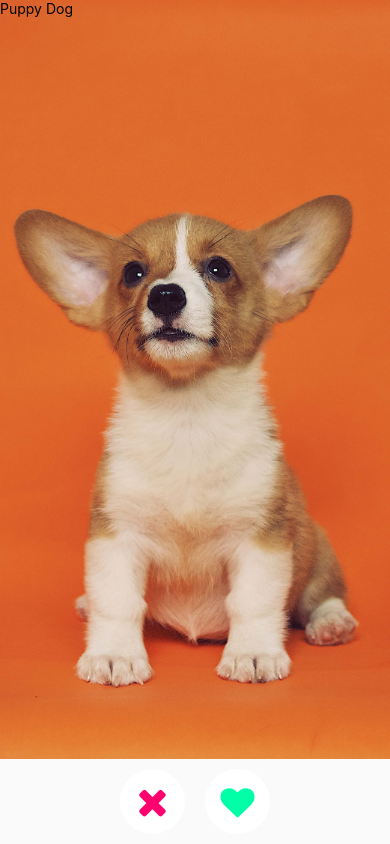
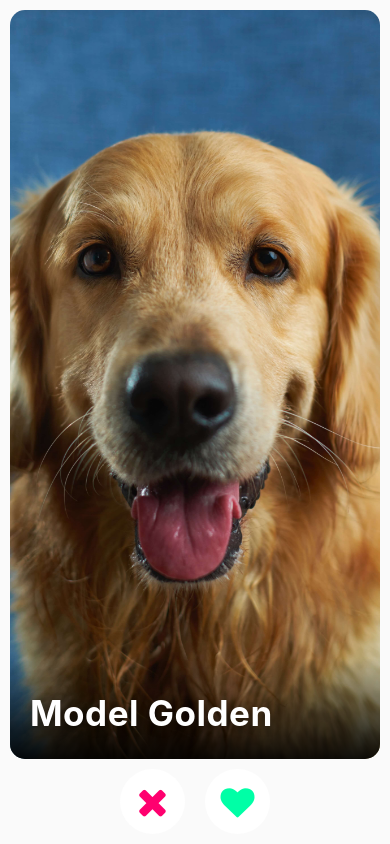
Before and after one commit to youssef-md/react-native-tinder-clone, a React Native app: screen / in a window 390 px wide. Built offline with nearby package versions, Linux system fonts and the light colour scheme.

Commit message:
Add gradient to enhance contrast for the avatar and the name

```diff
--- a/package.json
+++ b/package.json
@@ -9,6 +9,7 @@
   },
   "dependencies": {
     "expo": "~38.0.8",
+    "expo-linear-gradient": "~8.2.1",
     "expo-status-bar": "^1.0.2",
     "react": "~16.11.0",
     "react-dom": "~16.11.0",
--- a/src/Card/index.js
+++ b/src/Card/index.js
@@ -1,11 +1,12 @@
 import React from 'react';
 import { Animated } from 'react-native';
-import { Container, Image, Name } from './styles';
+import { Container, Image, Name, Gradient } from './styles';
 
 export default function Card({ name, source, style, ...rest }) {
   return (
     <Container as={Animated.View} style={style} {...rest}>
       <Image source={source} />
+      <Gradient />
       <Name>{name}</Name>
     </Container>
   );
--- a/src/Card/styles.js
+++ b/src/Card/styles.js
@@ -1,8 +1,14 @@
 import styled from 'styled-components/native';
-import { width, height } from '../../constants/deviceInfo';
+import { LinearGradient } from 'expo-linear-gradient';
+
+import { width, height } from '../../utils/deviceInfo';
 
 export const Container = styled.View`
   flex: 1;
+  margin: 10px 10px 0 10px;
+  overflow: hidden;
+  border-radius: 15px;
+  z-index: 2;
 `;
 
 export const Image = styled.Image`
@@ -12,4 +18,20 @@ export const Image = styled.Image`
 
 export const Name = styled.Text`
   position: absolute;
+  font-size: 35px;
+  font-weight: bold;
+  color: white;
+  text-shadow: 0 2px 10px rgba(0, 0, 0, 0.4);
+  letter-spacing: 0.5px;
+  bottom: 25px;
+  left: 20px;
 `;
+
+export const Gradient = styled(LinearGradient).attrs({
+  colors: ['transparent', 'rgba(0, 0, 0, 0.9)'],
+})`
+  position: absolute;
+  width: 100%;
+  bottom: 0;
+  height: 100px;
+`;
--- a/src/Footer/styles.js
+++ b/src/Footer/styles.js
@@ -8,7 +8,7 @@ export const Container = styled.View`
 `;
 
 export const RoundButton = styled.TouchableOpacity.attrs({
-  activeOpacity: 0.8,
+  activeOpacity: 0.7,
 })`
   background: white;
   justify-content: center;
--- a/src/Main/data.js
+++ b/src/Main/data.js
@@ -1,16 +1,8 @@
 export const pets = [
   {
-    name: 'Puppy Dog',
-    source: require('../../assets/pet1.jpg'),
+    name: 'Model Golden',
+    source: require('../../assets/pet6.jpg'),
   },
-  // {
-  //   name: 'Curious Collie',
-  //   source: require('../../assets/pet2.jpg'),
-  // },
-  // {
-  //   name: 'Nerd Dog',
-  //   source: require('../../assets/pet3.jpg'),
-  // },
   // {
   //   name: 'Smiley Husky',
   //   source: require('../../assets/pet4.jpg'),
@@ -20,7 +12,15 @@ export const pets = [
   //   source: require('../../assets/pet5.jpg'),
   // },
   // {
-  //   name: 'Model Golden',
-  //   source: require('../../assets/pet6.jpg'),
+  //   name: 'Curious Collie',
+  //   source: require('../../assets/pet2.jpg'),
+  // },
+  // {
+  //   name: 'Puppy Dog',
+  //   source: require('../../assets/pet1.jpg'),
+  // },
+  // {
+  //   name: 'Nerd Dog',
+  //   source: require('../../assets/pet3.jpg'),
   // },
 ];
--- a/src/Main/index.js
+++ b/src/Main/index.js
@@ -15,8 +15,8 @@ export default function Main() {
       swipe.setValue({ x: dx, y: dy });
     },
     onPanResponderRelease: () => {
-      Animated.timing(swipe, {
-        duration: 200,
+      Animated.spring(swipe, {
+        friction: 5,
         toValue: {
           x: 0,
           y: 0,
```
Also changed, not shown: utils/deviceInfo.js (renamed from constants/deviceInfo.js).
